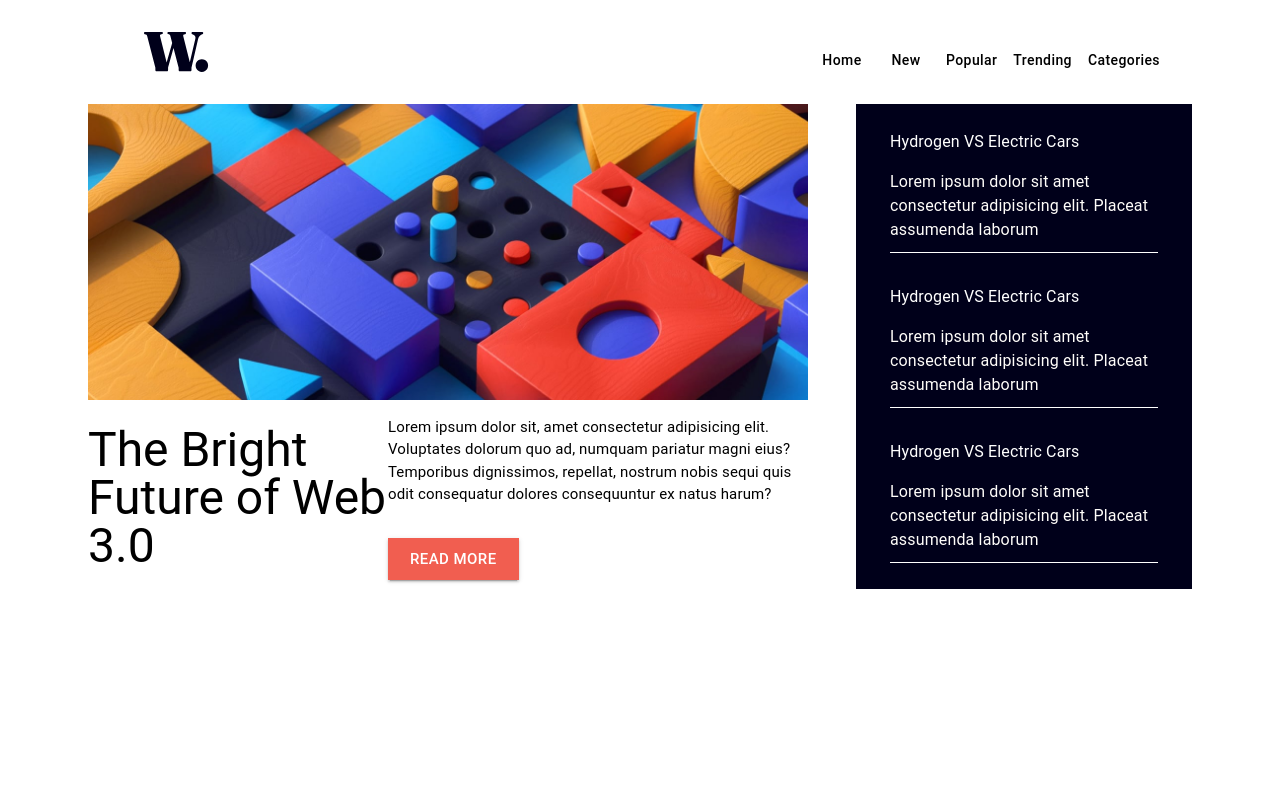
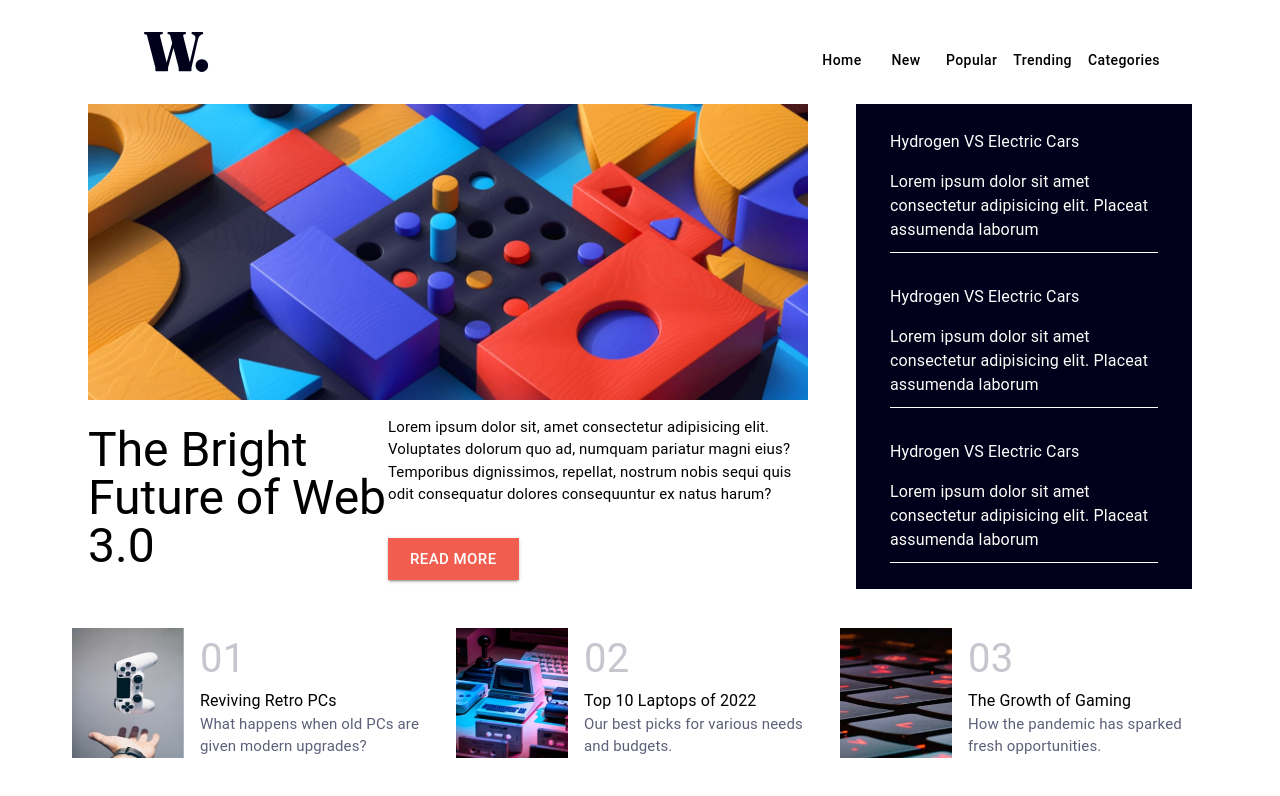
Before and after one commit to purvasharmadev/news-homepage, a React (Create React App) app: page / in a window 1280 px wide. Shown: the top 796 px of the page. Built offline with nearby package versions, Linux system fonts and the light colour scheme.

Commit message:
style: added blog section

```diff
--- /dev/null
+++ b/src/components/Blog.jsx
@@ -0,0 +1,31 @@
+
+import { Grid } from "@mui/material";
+import Typography from "@mui/material/Typography";
+import {blogImgOne,blogImgTwo,blogImgThree} from "../constant"
+
+
+
+function Blogs({id,index,title,paragraph}){
+    const imgs = [blogImgOne,blogImgTwo,blogImgThree]
+    return(
+        <Grid container direction={'row'} alignItems={'center'} padding={1} spacing={2}>
+            <Grid item lg={4}>
+                <img height="130px" width="120px" src={imgs[id]} alt="blogs" />
+            </Grid>
+            <Grid item lg={8}>
+            <Typography className="mb-8px" style={{fontSize:'40px',color:'hsl(233, 8%, 79%)'}}>
+                   {index}
+            </Typography>
+
+                <Typography className="mb-8px">
+                {title}
+                </Typography>
+                <Typography sx={{fontSize:'15px',color:'hsl(236, 13%, 42%)'}}>
+               {paragraph}
+                </Typography>
+            </Grid>
+        </Grid>
+    )
+}
+
+export default Blogs
--- a/src/constant.js
+++ b/src/constant.js
@@ -1,9 +1,16 @@
 import logo from "./assets/images/logo.svg"
 import menuLogo from "./assets/images/icon-menu.svg"
 import banner from "./assets/images/image-web-3-desktop.jpg"
+import blogOne from "./assets/images/image-gaming-growth.jpg"
+import blogTwo from "./assets/images/image-retro-pcs.jpg"
+import blogThree from "./assets/images/image-top-laptops.jpg"
 
 
 
 export const brandLogo = logo
 export const menuIcon = menuLogo
 export const headerBanner = banner
+
+export const blogImgOne = blogOne
+export const blogImgTwo = blogTwo
+export const blogImgThree = blogThree
--- a/src/data.js
+++ b/src/data.js
@@ -1,16 +1,43 @@
+import { blogImgOne,blogImgTwo,blogImgThree } from "./constant";
+
 export const sidebar = {
-    text:[
+  text: [
     {
-            heading:'Hydrogen VS Electric Cars',
-            paragraph:' Lorem ipsum dolor sit amet consectetur adipisicing elit. Placeat assumenda laborum '
+      heading: "Hydrogen VS Electric Cars",
+      paragraph:
+        " Lorem ipsum dolor sit amet consectetur adipisicing elit. Placeat assumenda laborum ",
     },
     {
-            heading:'Hydrogen VS Electric Cars',
-            paragraph:' Lorem ipsum dolor sit amet consectetur adipisicing elit. Placeat assumenda laborum '
+      heading: "Hydrogen VS Electric Cars",
+      paragraph:
+        " Lorem ipsum dolor sit amet consectetur adipisicing elit. Placeat assumenda laborum ",
     },
     {
-            heading:'Hydrogen VS Electric Cars',
-            paragraph:' Lorem ipsum dolor sit amet consectetur adipisicing elit. Placeat assumenda laborum '
+      heading: "Hydrogen VS Electric Cars",
+      paragraph:
+        " Lorem ipsum dolor sit amet consectetur adipisicing elit. Placeat assumenda laborum ",
     },
-    ]
-}
+  ],
+};
+
+export const blog = {
+  data: [
+    {
+      index:'01',
+      heading: "Reviving Retro PCs",
+      paragraph:"What happens when old PCs are given modern upgrades?",
+      img: {blogImgOne},
+    },
+    {
+      index:'02',
+        heading: "Top 10 Laptops of 2022",
+        paragraph:"Our best picks for various needs and budgets.",
+        img: "./assets/images/image-retro-pcs.jpg",
+      },{
+        index:'03',
+        heading: "The Growth of Gaming",
+        paragraph:"How the pandemic has sparked fresh opportunities.",
+        img: "./assets/images/image-top-laptops.jpg",
+      },
+  ],
+};
--- a/src/pages/home.jsx
+++ b/src/pages/home.jsx
@@ -1,27 +1,40 @@
-import React from 'react'
-import Header from '../components/Header'
-import NavBar from '../components/NavBar'
+import React from "react";
+import Header from "../components/Header";
+import NavBar from "../components/NavBar";
 import Container from "@mui/material/Container";
-import SideBar from '../components/SideBar';
-import { Grid } from '@mui/material';
+import SideBar from "../components/SideBar";
+import { Grid } from "@mui/material";
+import Blogs from "../components/Blog";
+import { blog } from "../data";
 
 function Home() {
   return (
     <Container>
-    <NavBar/>
-    <Grid container direction={'row'}>
-      <Grid item lg={8}>
-      <Header/>
-      </Grid>
-      <Grid item lg={4}>
-      <SideBar/>
+      {/*NavBar  */}
+      <NavBar />
+
+      {/* Landing Section */}
+      <Grid container direction={"row"} marginBottom={3}>
+        <Grid item lg={8}>
+          <Header />
+        </Grid>
+        <Grid item lg={4}>
+          <SideBar />
+        </Grid>
       </Grid>
 
-
-    </Grid>
-
+      {/* Blogs */}
+      <Grid container direction={"row"} alignItems={'center'} marginBottom={3}>
+        {blog.data.map((item,id) => {
+          return (
+            <Grid key={id} item lg={4}>
+              <Blogs index={item.index} id={id} title={item.heading} paragraph={item.paragraph} />
+            </Grid>
+          );
+        })}
+      </Grid>
     </Container>
-  )
+  );
 }
 
-export default Home
+export default Home;
--- a/src/style/globalStyles.js
+++ b/src/style/globalStyles.js
@@ -14,6 +14,9 @@ export default function GlobalStyles(){
                 display:'block',
                 maxWidth:'100%'
               },
+              "& .mb-8px":{
+                marginBottom:'8px'
+              }
 
 
         }} />
```
Lines whose indentation alone changed are shown as unchanged.
